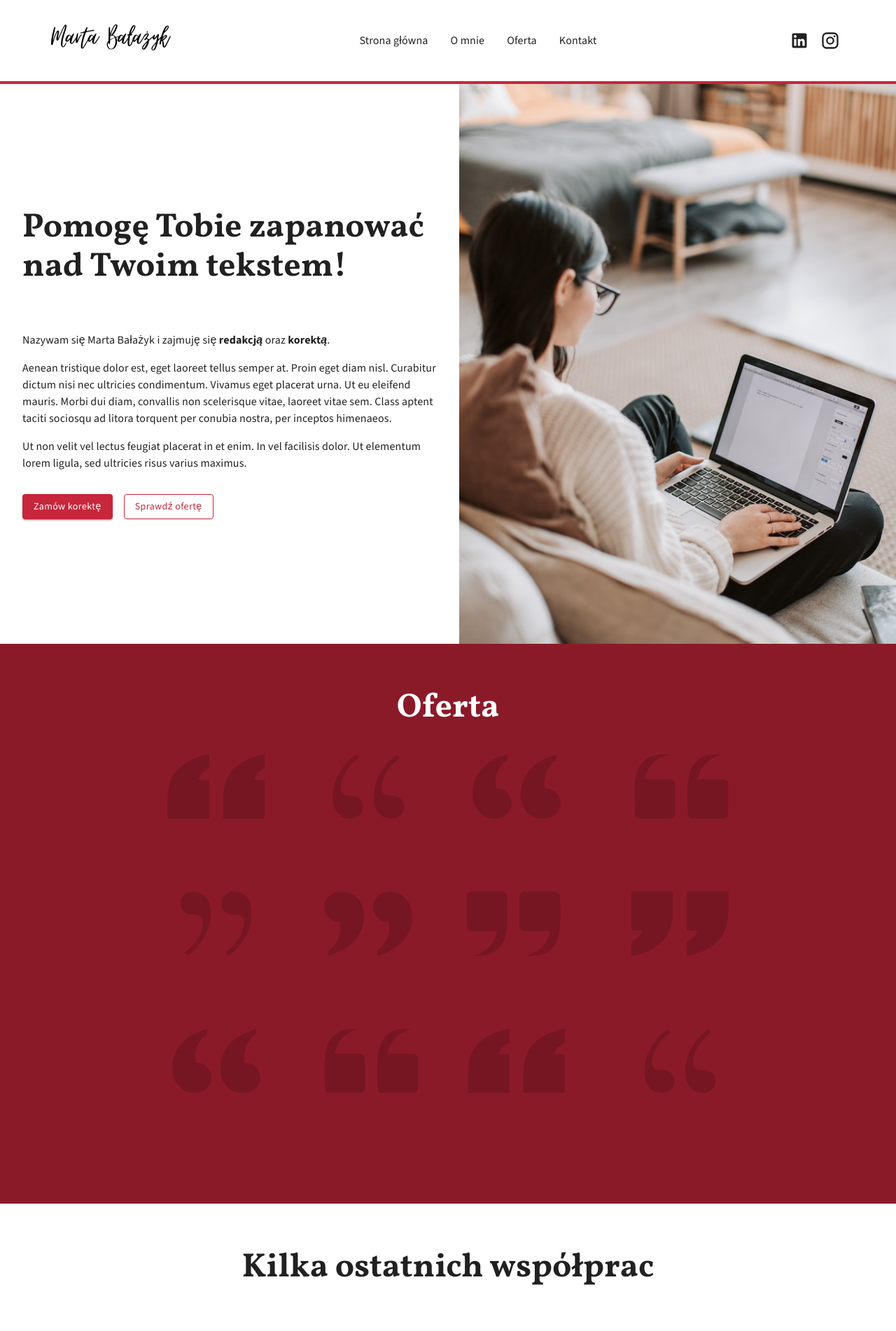
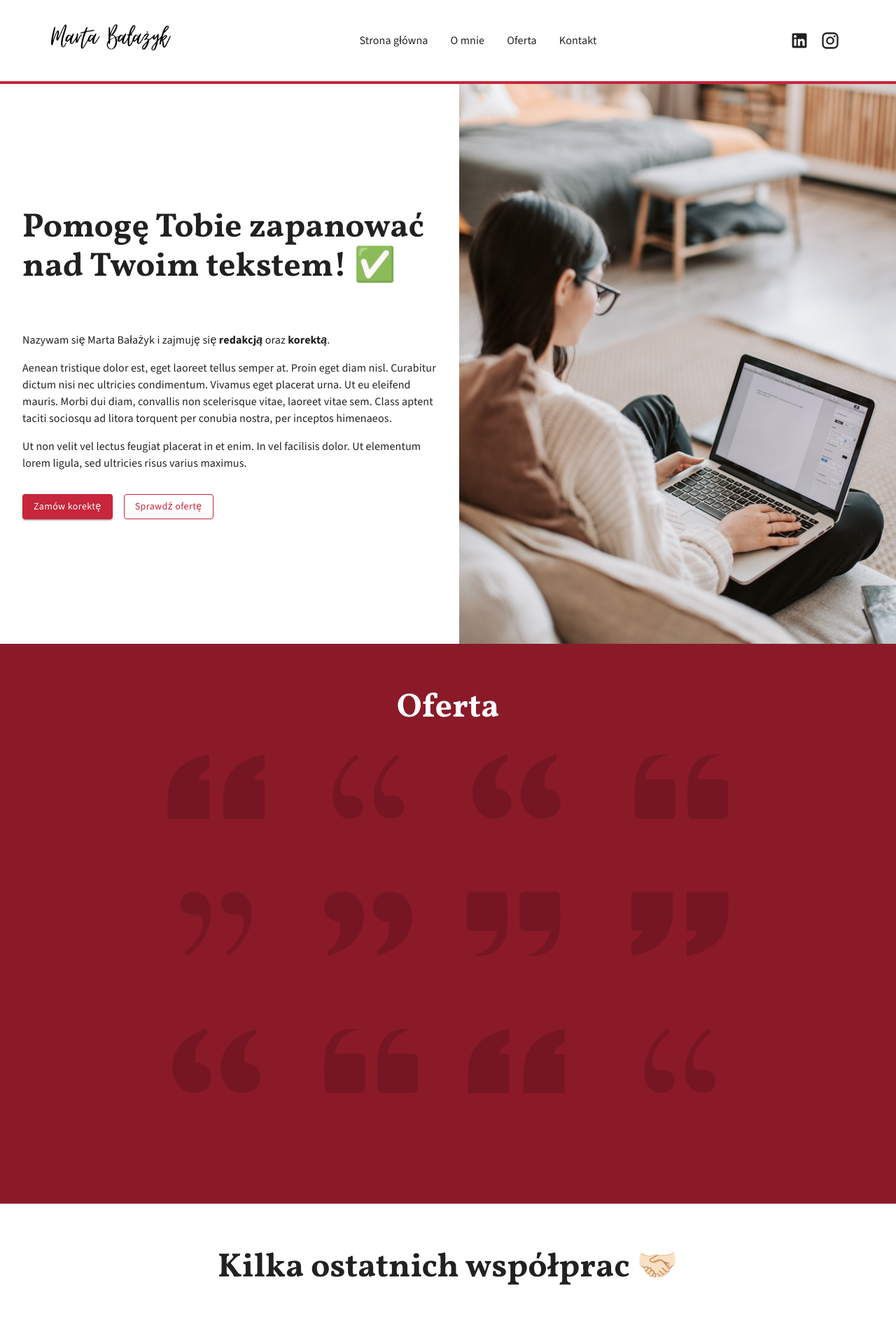
Before and after one commit to dawid-bobowski/portfolio-mbalazyk, a React (Vite) app: page / in a window 1280 px wide. Shown: the top 1902 px of the page at 70% size. Built offline with nearby package versions, Linux system fonts and the light colour scheme.

Commit message:
Minor styling changes

```diff
--- a/src/components/Hero/HeroText.tsx
+++ b/src/components/Hero/HeroText.tsx
@@ -13,9 +13,10 @@ const HeroText = () => {
         sx={{
           fontFamily: 'Vollkorn, serif',
           fontWeight: 'bold',
+          maxWidth: 700,
         }}
       >
-        Pomogę Tobie zapanować nad Twoim tekstem!
+        Pomogę Tobie zapanować nad Twoim tekstem! ✅
       </Typography>
       <Box
         sx={{
--- a/src/components/Portfolio/Collabs.tsx
+++ b/src/components/Portfolio/Collabs.tsx
@@ -46,14 +46,25 @@ const Collabs = () => {
         {
           BOOKS.map((book) => {
             return (
-              <Box className='collab' sx={{
+              <Box className='collab' key={book.title} sx={{
                 ...styles.collab,
                 backgroundImage: `url(${book.cover})`,
               }}>
                 <Box sx={styles.collabInner}>
-                  <Typography>{book.title}</Typography>
-                  <Typography>{book.author}</Typography>
-                  <Typography>{book.description}</Typography>
+                  <Typography sx={{
+                    fontFamily: '"Source Sans 3", sans-serif',
+                    fontWeight: 'bold',
+                    fontSize: '1.5rem',
+                  }}>{book.title}</Typography>
+                  <Typography sx={{
+                    fontFamily: '"Source Sans 3", sans-serif',
+                    fontStyle: 'italic',
+                    color: '#a0a0a0',
+                  }}>{book.author}</Typography>
+                  <Typography sx={{
+                    marginTop: '0.5rem',
+                    fontFamily: '"Source Sans 3", sans-serif',
+                  }}>{book.description}</Typography>
                 </Box>
               </Box>
             )
@@ -83,7 +94,7 @@ const styles = {
     backgroundColor: 'rgba(0,0,0,0.7)',
     padding: '1rem',
     color: '#fff',
-    textAlign: 'justify',
+    textAlign: 'center',
     cursor: 'default',
     opacity: 0,
     transition: '0.2s ease-in-out',
--- a/src/components/Portfolio/index.tsx
+++ b/src/components/Portfolio/index.tsx
@@ -23,7 +23,7 @@ const Portfolio = () => {
           fontWeight: 'bold',
         }}
       >
-        Kilka ostatnich współprac
+        Kilka ostatnich współprac 🤝🏻
       </Typography>
       <Collabs />
       <Collabs />
--- a/src/index.css
+++ b/src/index.css
@@ -1,5 +1,5 @@
 :root {
-  font-family: Inter, system-ui, Avenir, Helvetica, Arial, sans-serif;
+  font-family: "Source Sans 3", Inter, system-ui, Avenir, Helvetica, Arial, sans-serif;
   line-height: 1.5;
   font-weight: 400;
 
```
